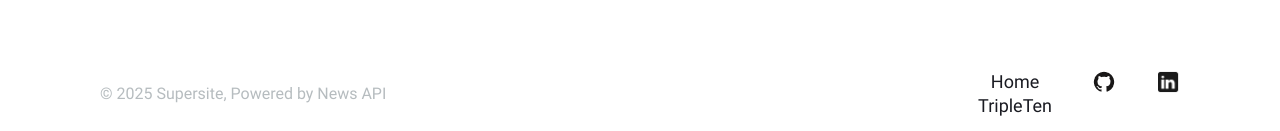
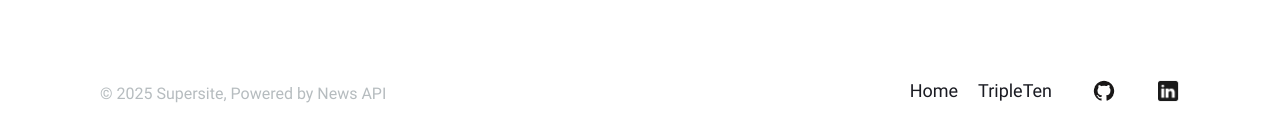
Before and after one commit to queenhekate/news_explorer_frontend, a React (Vite) app: page / in a window 1280 px wide. Shown: the part 1198-1329 px from the top of the page. Built offline with nearby package versions, Linux system fonts and the light colour scheme.

Commit message:
style navigation

```diff
--- a/src/components/Footer/Footer.css
+++ b/src/components/Footer/Footer.css
@@ -25,6 +25,12 @@
   gap: 40px;
   list-style: none;
   cursor: pointer;
+}
+
+.footer__links-mobileView {
+  display: flex;
+  flex-direction: row;
+  gap: 20px;
 }
 
 .footer__links a {
@@ -63,7 +69,6 @@
   .footer__links-mobileView {
     width: 200px;
     height: 72px;
-    display: flex;
     flex-direction: column;
     gap: 25px;
   }
--- a/src/components/Navigation/Navigation.css
+++ b/src/components/Navigation/Navigation.css
@@ -179,12 +179,13 @@
   .navigation {
     padding: 0 20px;
     height: 70px;
+    justify-content: center;
   }
   .navigation__user {
     font-size: 16px; /* Example of a style */
   }
   .navigation__buttons {
-    padding: 20px;
+    padding-left: 20px;
   }
   .navigation__signin {
     width: 152px;
@@ -199,6 +200,7 @@
   .navigation {
     padding: 0 16px;
     height: 56px;
+    justify-content: space-between;
   }
   /* Your styles for screens 320px and below go here */
   .navigation__user {
```
